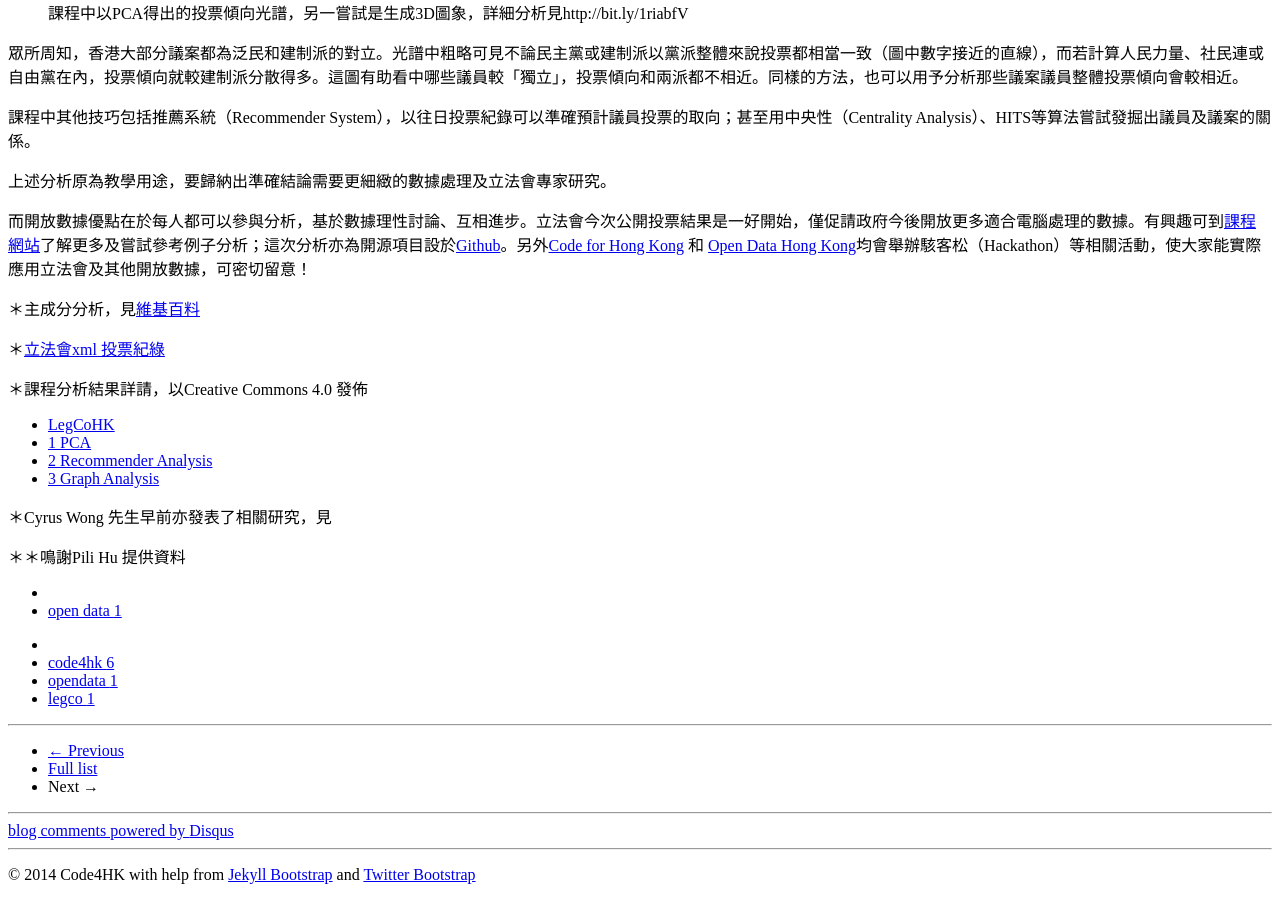
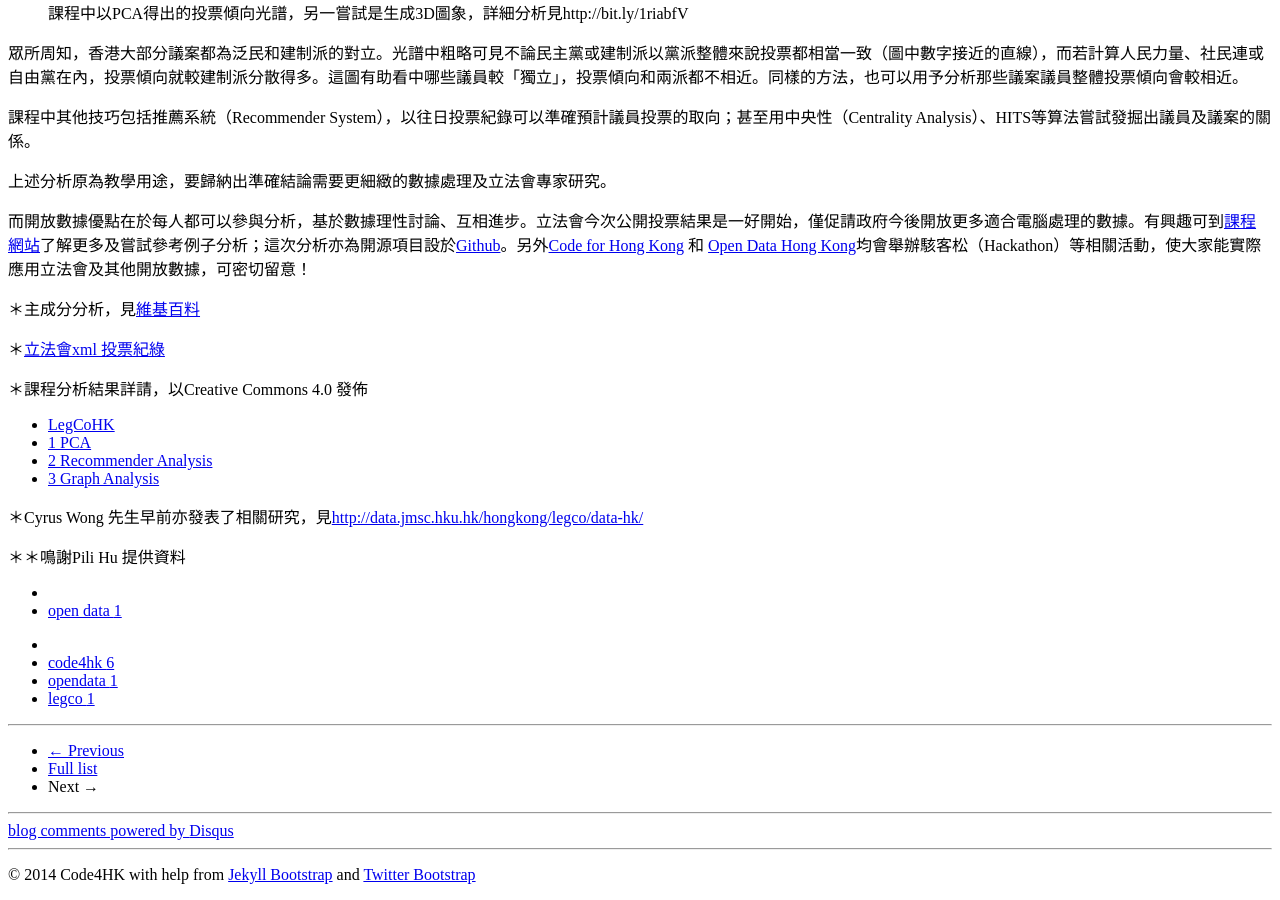
Before and after one commit to code4hk/code4hk.github.io, a Jekyll site: the page built from _posts/2014-04-26-legco-votes-analysis.md, in a window 1280 px wide and 900 px high, scrolled down 853 px. Built offline with Jekyll 4.4.1, drawn with Linux system fonts in a browser that asks for light colours; Markdown is read by kramdown in place of the engine named in the settings; comment, search, counter and statistics services are not loaded; part of the change alters nothing that is shown; grey boxes are pictures that could not be loaded.

Commit message:
Update 2014-04-26-legco-votes-analysis.md

```diff
--- a/_posts/2014-04-26-legco-votes-analysis.md
+++ b/_posts/2014-04-26-legco-votes-analysis.md
@@ -41,7 +41,7 @@ tags : [code4hk, opendata, legco]
   * [2 Recommender Analysis](http://nbviewer.ipython.org/urls/course.ie.cuhk.edu.hk/~engg4030/tutorial/tutorial9/Recommender-System.ipynb)
   * [3 Graph Analysis](http://nbviewer.ipython.org/urls/course.ie.cuhk.edu.hk/~engg4030/tutorial/tutorial10/Graph-Analysis.ipynb)
 
-＊Cyrus Wong 先生早前亦發表了相關研究，見[](http://data.jmsc.hku.hk/hongkong/legco/data-hk/)
+＊Cyrus Wong 先生早前亦發表了相關研究，見[http://data.jmsc.hku.hk/hongkong/legco/data-hk/](http://data.jmsc.hku.hk/hongkong/legco/data-hk/)
 
 ＊＊鳴謝Pili Hu 提供資料
 
```
